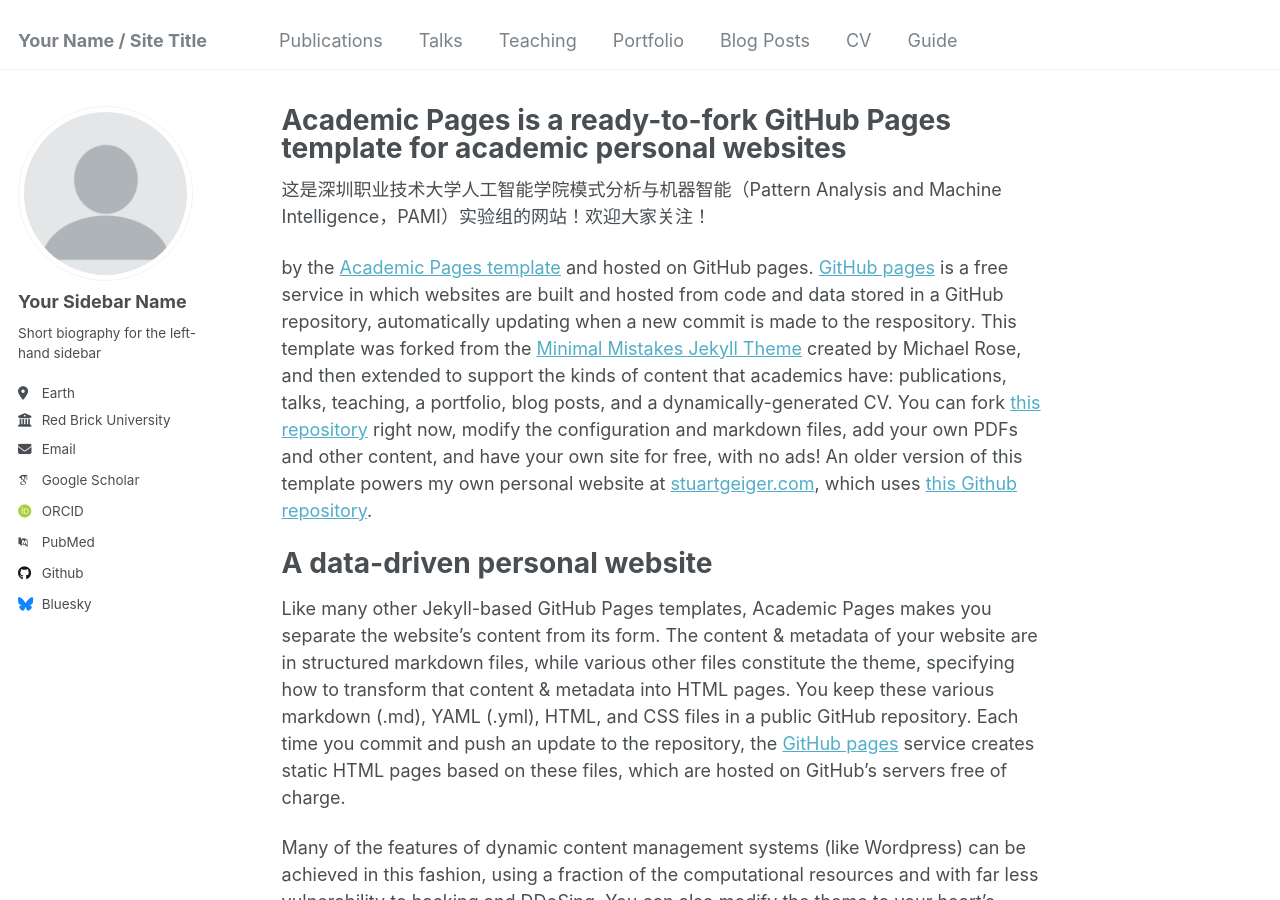
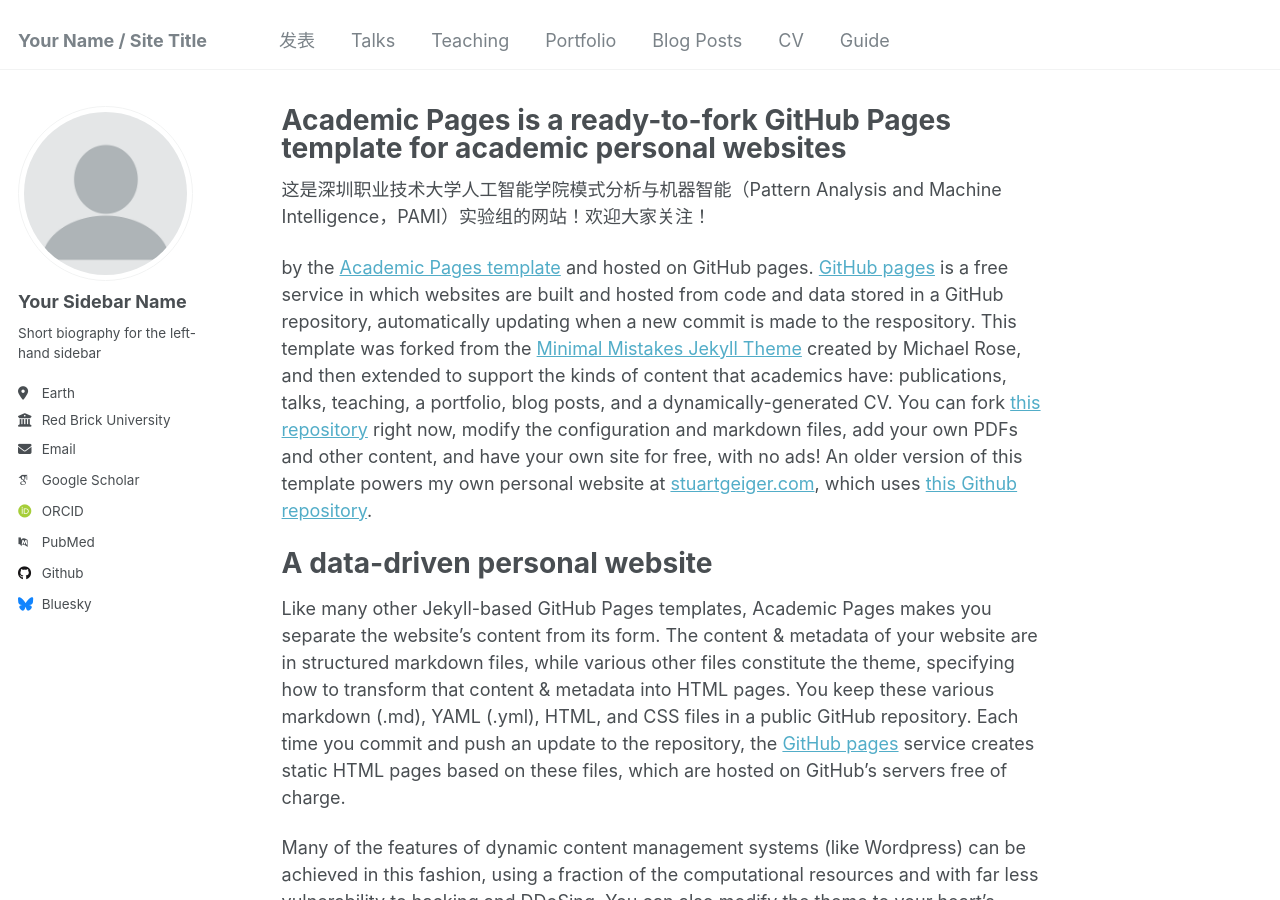
Before and after one commit to shaojiwan/academic.com, a Jekyll site: the page built from _pages/about.md, in a window 1280 px wide and 900 px high. Built offline with Jekyll 4.4.1, drawn with Linux system fonts in a browser that asks for light colours; some web fonts are replaced.

Commit message:
Update navigation.yml
fix  发表

```diff
--- a/_data/navigation.yml
+++ b/_data/navigation.yml
@@ -5,7 +5,7 @@
 # prevent it from being included in the site.
 
 main:
-  - title: "Publications"
+  - title: "发表"
     url: /publications/
 
   - title: "Talks"
```
